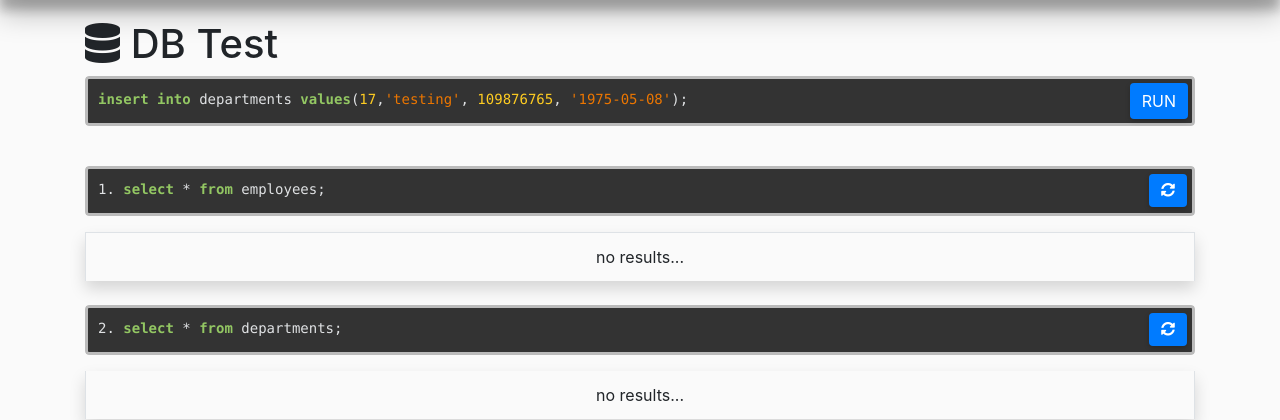
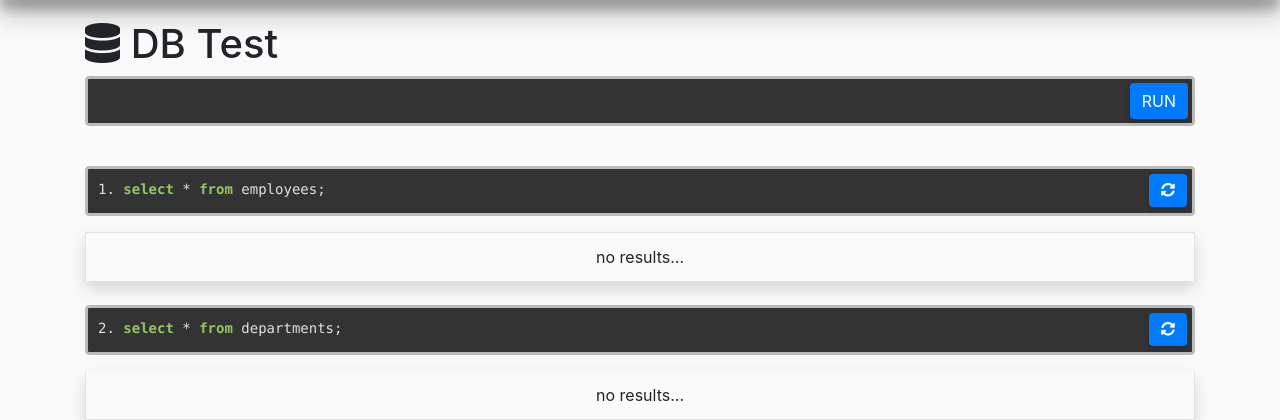
Before and after one commit to stevau5/Comp353Project, a PHP site: page / in a window 1280 px wide. Shown: the part 56-476 px from the top of the page. Run offline with PHP 8.4, Linux system fonts and the light colour scheme; data that the repository does not hold is empty.

Commit message:
cosmetic changes

```diff
--- a/app/views/home.php
+++ b/app/views/home.php
@@ -14,7 +14,7 @@
                 <h1><i class="fas fa-database"></i> DB Test</h1>
                 <div id="div-user-query">
                     <div class="position-relative">
-                        <pre><code contenteditable="true" class="sql">insert into departments values(17,'testing', 109876765, '1975-05-08');</code></pre>
+                        <pre><code contenteditable="true" class="sql"></code></pre>
                         <button id="btn-execute-query" class="btn btn-primary button text-uppercase">Run</button>
                     </div>
                     <div class="results table-responsive shadow"></div>
```
